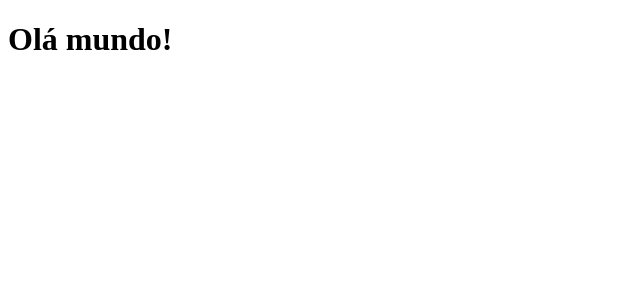
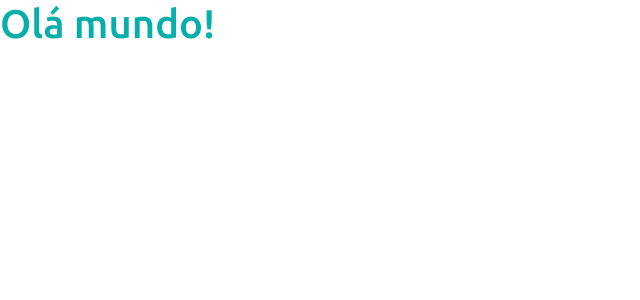
Before and after one commit to NicolasPrates/projeto-sds3, a React (Create React App) app in the folder frontend/: page / in a window 1280 px wide. Shown: the top 300 px of the page, without its empty margins (0-640 px from the left). Built offline with nearby package versions, Linux system fonts and the light colour scheme.

Commit message:
adding some bootstrap things

```diff
--- a/frontend/package.json
+++ b/frontend/package.json
@@ -10,6 +10,8 @@
     "@types/node": "^12.0.0",
     "@types/react": "^17.0.0",
     "@types/react-dom": "^17.0.0",
+    "bootstrap": "^5.1.3",
+    "popper.js": "1.16.1",
     "react": "^17.0.2",
     "react-dom": "^17.0.2",
     "react-scripts": "4.0.3",
--- a/frontend/src/App.tsx
+++ b/frontend/src/App.tsx
@@ -2,7 +2,7 @@
 function App() {
   return (
     <div>
-      <h1>Olá mundo!</h1>
+      <h1 className="text-primary">Olá mundo!</h1>
     </div>
   );
 }
--- /dev/null
+++ b/frontend/src/assets/css/styles.css
@@ -0,0 +1,32 @@
+@import url('https://fonts.googleapis.com/css2?family=Ubuntu:wght@300;400;500;700&display=swap');
+:root {
+    --color-primary: #07afab;
+}
+
+html, body {
+    height: 100%;
+    font-family: "Ubuntu", sans-serif;
+}
+
+#root {
+    display: flex;
+    flex-direction: column;
+    height: 100%;
+}
+
+.content {
+    flex: 1 0 auto;
+}
+
+.footer {
+    flex-shrink: 0;
+    text-align: center;
+}
+
+.bg-primary {
+    background-color: var(--color-primary) !important;
+}
+
+.text-primary {
+    color: var(--color-primary) !important;
+}
--- a/frontend/src/index.tsx
+++ b/frontend/src/index.tsx
@@ -1,5 +1,7 @@
 import React from 'react';
 import ReactDOM from 'react-dom';
+import 'bootstrap/dist/css/bootstrap.css';
+import 'assets/css/styles.css';
 import App from './App';
 
 
```
Also changed, not shown: 1 other file (tests, documents, lock files or other folders).
